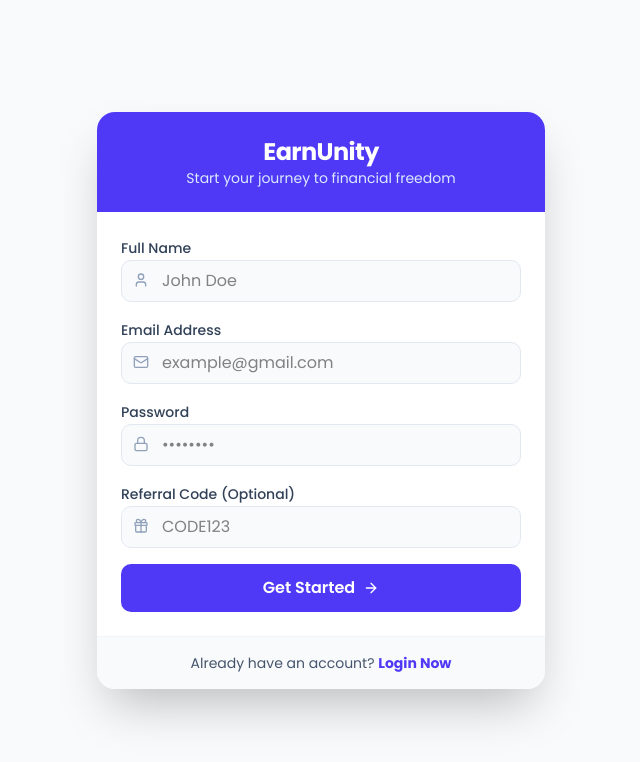
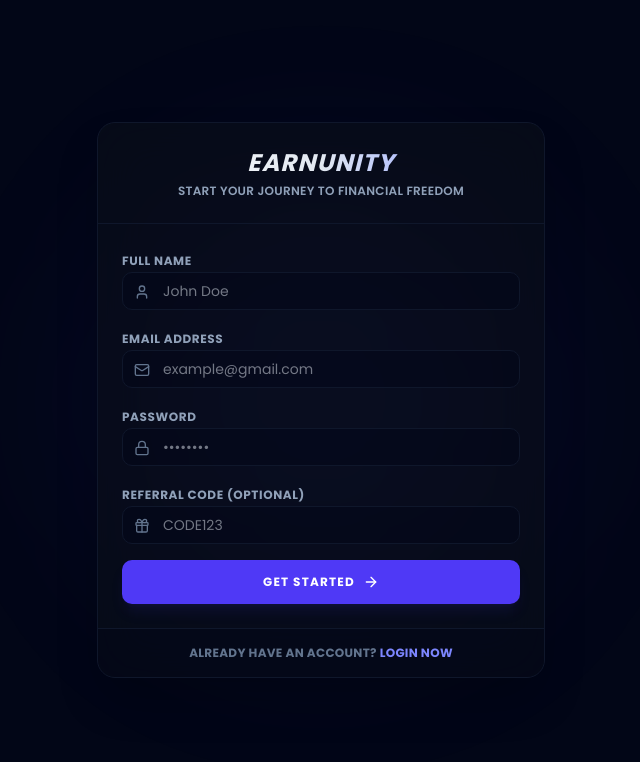
Before and after one commit to roni-biswas/earnunity, a Next.js app: page /register in a window 1280 px wide. Shown: the top 762 px of the page, without its empty margins (319-959 px from the left). Built offline with nearby package versions, Linux system fonts and the light colour scheme; no server answers.

Commit message:
Implemented themes color change in register and login pages

```diff
--- a/app/(auth)/login/page.tsx
+++ b/app/(auth)/login/page.tsx
@@ -36,73 +36,90 @@ export default function LoginPage() {
   };
 
   return (
-    <div className="min-h-screen bg-[#F8FAFC] flex items-center justify-center p-4">
-      <div className="max-w-md w-full bg-white rounded-2xl shadow-2xl overflow-hidden border border-slate-100">
-        <div className="bg-indigo-600 p-8 text-white text-center">
-          <h1 className="text-3xl font-bold italic tracking-tighter">
+    <div className="min-h-screen bg-[#020617] text-slate-200 flex items-center justify-center p-4 relative overflow-hidden">
+      {/* Background Soft Neon Glow */}
+      <div className="absolute top-1/2 left-1/2 -translate-x-1/2 -translate-y-1/2 w-100 h-100 bg-indigo-600/10 rounded-full blur-[100px] pointer-events-none" />
+
+      <div className="max-w-md w-full bg-[#0b0f1a]/60 border border-slate-900 rounded-2xl shadow-2xl overflow-hidden backdrop-blur-xl relative z-10">
+        {/* Header Section */}
+        <div className="border-b border-slate-900 p-6 text-center">
+          <h1 className="text-2xl font-black tracking-wider text-transparent bg-clip-text bg-linear-to-r from-white via-slate-200 to-indigo-400 uppercase italic">
             EarnUnity
           </h1>
-          <p className="text-indigo-100 mt-2">
+          <p className="text-slate-400 text-xs font-semibold mt-1 tracking-wide uppercase">
             Log in to manage your tasks and earnings
           </p>
         </div>
 
-        <form onSubmit={handleSubmit(onSubmit)} className="p-8 space-y-5">
-          <div className="space-y-1">
-            <label className="text-sm font-semibold text-slate-700">
+        {/* Form Section */}
+        <form onSubmit={handleSubmit(onSubmit)} className="p-6 space-y-4">
+          {/* Email Field */}
+          <div className="space-y-1.5">
+            <label className="text-xs font-black uppercase tracking-wider text-slate-400">
               Email Address
             </label>
             <div className="relative">
-              <Mail className="absolute left-3 top-3.5 text-slate-400 w-4 h-4" />
+              <Mail className="absolute left-3 top-3 text-slate-500 w-4 h-4" />
               <input
                 {...register("email")}
-                className="w-full pl-10 pr-4 py-3 bg-slate-50 border border-slate-200 rounded-xl focus:ring-2 focus:ring-indigo-500 outline-none transition"
+                className={`w-full pl-10 pr-4 py-2 bg-[#020617]/40 border rounded-lg outline-none text-sm text-slate-200 transition ${
+                  errors.email
+                    ? "border-red-500/50 focus:border-red-500"
+                    : "border-slate-900 focus:border-indigo-500"
+                }`}
                 placeholder="example@gmail.com"
               />
             </div>
             {errors.email && (
-              <p className="text-xs text-red-500 font-medium">
+              <p className="text-xs text-red-400 font-medium">
                 {errors.email.message as string}
               </p>
             )}
           </div>
 
-          <div className="space-y-1">
-            <label className="text-sm font-semibold text-slate-700">
+          {/* Password Field */}
+          <div className="space-y-1.5">
+            <label className="text-xs font-black uppercase tracking-wider text-slate-400">
               Password
             </label>
             <div className="relative">
-              <Lock className="absolute left-3 top-3.5 text-slate-400 w-4 h-4" />
+              <Lock className="absolute left-3 top-3 text-slate-500 w-4 h-4" />
               <input
                 {...register("password")}
                 type="password"
-                className="w-full pl-10 pr-4 py-3 bg-slate-50 border border-slate-200 rounded-xl focus:ring-2 focus:ring-indigo-500 outline-none transition"
+                className={`w-full pl-10 pr-4 py-2 bg-[#020617]/40 border rounded-lg outline-none text-sm text-slate-200 transition ${
+                  errors.password
+                    ? "border-red-500/50 focus:border-red-500"
+                    : "border-slate-900 focus:border-indigo-500"
+                }`}
                 placeholder="••••••••"
               />
             </div>
             {errors.password && (
-              <p className="text-xs text-red-500 font-medium">
+              <p className="text-xs text-red-400 font-medium">
                 {errors.password.message as string}
               </p>
             )}
           </div>
 
+          {/* Submit Button */}
           <button
             disabled={isSubmitting}
             type="submit"
-            className="w-full bg-indigo-600 hover:bg-indigo-700 text-white font-bold py-4 rounded-xl shadow-lg transition-all flex items-center justify-center gap-2 disabled:opacity-50 active:scale-95"
+            className="w-full bg-indigo-600 hover:bg-indigo-500 text-white font-black uppercase tracking-widest text-xs py-3.5 rounded-lg transition-all flex items-center justify-center gap-2 disabled:opacity-50 active:scale-[0.98] shadow-lg shadow-indigo-600/10 mt-2"
           >
             {isSubmitting ? "Authenticating..." : "Login to Account"}
-            <LogIn className="w-5 h-5" />
+            <LogIn className="w-4 h-4" />
           </button>
         </form>
 
-        <div className="p-6 bg-slate-50 text-center border-t border-slate-100">
-          <p className="text-slate-600 text-sm">
+        {/* Form Footer */}
+        <div className="p-4 bg-[#020617]/40 text-center border-t border-slate-900">
+          <p className="text-slate-500 text-xs font-bold uppercase tracking-wide">
             Don&apos;t have an account?{" "}
             <span
               onClick={() => router.push("/register")}
-              className="text-indigo-600 font-bold cursor-pointer hover:underline"
+              className="text-indigo-400 font-black cursor-pointer hover:text-indigo-300 transition-colors"
             >
               Register Now
             </span>
--- a/app/(auth)/register/page.tsx
+++ b/app/(auth)/register/page.tsx
@@ -8,11 +8,11 @@ import { getUniqueDeviceId } from "@/lib/utils/device";
 import { toast } from "sonner";
 import { User, Mail, Lock, Gift, ArrowRight } from "lucide-react";
 import z from "zod";
-import { useRouter, useSearchParams } from "next/navigation"; // Added useSearchParams
+import { useRouter, useSearchParams } from "next/navigation";
 
 export default function RegisterPage() {
   const router = useRouter();
-  const searchParams = useSearchParams(); // Hook to get URL query params
+  const searchParams = useSearchParams();
 
   const {
     register,
@@ -29,7 +29,7 @@ export default function RegisterPage() {
     const id = getUniqueDeviceId();
     setValue("deviceId", id);
 
-    // 2. Extract "ref" from URL (e.g., ?ref=mithuna425)
+    // 2. Extract "ref" from URL (e.g., ?ref=ronnie425)
     const refCode = searchParams.get("ref");
     if (refCode) {
       setValue("referralCode", refCode);
@@ -65,12 +65,17 @@ export default function RegisterPage() {
   const hasUrlRefCode = !!searchParams.get("ref");
 
   return (
-    <div className="min-h-screen bg-[#F8FAFC] flex items-center justify-center p-4">
-      <div className="max-w-md w-full bg-white rounded-2xl shadow-2xl overflow-hidden">
+    <div className="min-h-screen bg-[#020617] text-slate-200 flex items-center justify-center p-4 relative overflow-hidden">
+      {/* Background Soft Neon Glow */}
+      <div className="absolute top-1/2 left-1/2 -translate-x-1/2 -translate-y-1/2 w-100 h-100 bg-indigo-600/10 rounded-full blur-[100px] pointer-events-none" />
+
+      <div className="max-w-md w-full bg-[#0b0f1a]/60 border border-slate-900 rounded-2xl shadow-2xl overflow-hidden backdrop-blur-xl relative z-10">
         {/* Header Section */}
-        <div className="bg-indigo-600 p-6 text-white text-center">
-          <h1 className="text-2xl font-bold tracking-tight">EarnUnity</h1>
-          <p className="text-blue-100 text-sm">
+        <div className="border-b border-slate-900 p-6 text-center">
+          <h1 className="text-2xl font-black tracking-wider text-transparent bg-clip-text bg-linear-to-r from-white via-slate-200 to-indigo-400 uppercase italic">
+            EarnUnity
+          </h1>
+          <p className="text-slate-400 text-xs font-semibold mt-1 tracking-wide uppercase">
             Start your journey to financial freedom
           </p>
         </div>
@@ -78,94 +83,94 @@ export default function RegisterPage() {
         {/* Form Section */}
         <form onSubmit={handleSubmit(onSubmit)} className="p-6 space-y-4">
           {/* Name Field */}
-          <div className="space-y-1">
-            <label className="text-sm font-medium text-slate-700">
+          <div className="space-y-1.5">
+            <label className="text-xs font-black uppercase tracking-wider text-slate-400">
               Full Name
             </label>
             <div className="relative">
-              <User className="absolute left-3 top-3 text-slate-400 w-4 h-4" />
+              <User className="absolute left-3 top-3 text-slate-500 w-4 h-4" />
               <input
                 {...register("name")}
-                className={`w-full pl-10 pr-4 py-2 bg-slate-50 border rounded-lg outline-none transition ${
+                className={`w-full pl-10 pr-4 py-2 bg-[#020617]/40 border rounded-lg outline-none text-sm text-slate-200 transition ${
                   errors.name
-                    ? "border-red-500"
-                    : "border-slate-200 focus:border-blue-500"
+                    ? "border-red-500/50 focus:border-red-500"
+                    : "border-slate-900 focus:border-indigo-500"
                 }`}
                 placeholder="John Doe"
               />
             </div>
             {errors.name && (
-              <p className="text-xs text-red-500">
+              <p className="text-xs text-red-400 font-medium">
                 {errors.name.message as string}
               </p>
             )}
           </div>
 
           {/* Email Field */}
-          <div className="space-y-1">
-            <label className="text-sm font-medium text-slate-700">
+          <div className="space-y-1.5">
+            <label className="text-xs font-black uppercase tracking-wider text-slate-400">
               Email Address
             </label>
             <div className="relative">
-              <Mail className="absolute left-3 top-3 text-slate-400 w-4 h-4" />
+              <Mail className="absolute left-3 top-3 text-slate-500 w-4 h-4" />
               <input
                 {...register("email")}
-                className={`w-full pl-10 pr-4 py-2 bg-slate-50 border rounded-lg outline-none transition ${
+                className={`w-full pl-10 pr-4 py-2 bg-[#020617]/40 border rounded-lg outline-none text-sm text-slate-200 transition ${
                   errors.email
-                    ? "border-red-500"
-                    : "border-slate-200 focus:border-blue-500"
+                    ? "border-red-500/50 focus:border-red-500"
+                    : "border-slate-900 focus:border-indigo-500"
                 }`}
                 placeholder="example@gmail.com"
               />
             </div>
             {errors.email && (
-              <p className="text-xs text-red-500">
+              <p className="text-xs text-red-400 font-medium">
                 {errors.email.message as string}
               </p>
             )}
           </div>
 
           {/* Password Field */}
-          <div className="space-y-1">
-            <label className="text-sm font-medium text-slate-700">
+          <div className="space-y-1.5">
+            <label className="text-xs font-black uppercase tracking-wider text-slate-400">
               Password
             </label>
             <div className="relative">
-              <Lock className="absolute left-3 top-3 text-slate-400 w-4 h-4" />
+              <Lock className="absolute left-3 top-3 text-slate-500 w-4 h-4" />
               <input
                 {...register("password")}
                 type="password"
-                className={`w-full pl-10 pr-4 py-2 bg-slate-50 border rounded-lg outline-none transition ${
+                className={`w-full pl-10 pr-4 py-2 bg-[#020617]/40 border rounded-lg outline-none text-sm text-slate-200 transition ${
                   errors.password
-                    ? "border-red-500"
-                    : "border-slate-200 focus:border-blue-500"
+                    ? "border-red-500/50 focus:border-red-500"
+                    : "border-slate-900 focus:border-indigo-500"
                 }`}
                 placeholder="••••••••"
               />
             </div>
             {errors.password && (
-              <p className="text-xs text-red-500">
+              <p className="text-xs text-red-400 font-medium">
                 {errors.password.message as string}
               </p>
             )}
           </div>
 
-          {/* Referral Code Field (Dynamic Check Added) */}
-          <div className="space-y-1">
-            <label className="text-sm font-medium text-slate-700">
+          {/* Referral Code Field */}
+          <div className="space-y-1.5">
+            <label className="text-xs font-black uppercase tracking-wider text-slate-400">
               Referral Code {hasUrlRefCode ? "(Applied)" : "(Optional)"}
             </label>
             <div className="relative">
               <Gift
-                className={`absolute left-3 top-3 w-4 h-4 ${hasUrlRefCode ? "text-emerald-500" : "text-slate-400"}`}
+                className={`absolute left-3 top-3 w-4 h-4 ${hasUrlRefCode ? "text-emerald-400" : "text-slate-500"}`}
               />
               <input
                 {...register("referralCode")}
-                readOnly={hasUrlRefCode} // Locks input if it comes from URL string
-                className={`w-full pl-10 pr-4 py-2 border rounded-lg outline-none transition ${
+                readOnly={hasUrlRefCode}
+                className={`w-full pl-10 pr-4 py-2 border rounded-lg outline-none text-sm transition ${
                   hasUrlRefCode
-                    ? "bg-emerald-50/60 border-emerald-200 text-emerald-700 font-bold cursor-not-allowed select-none"
-                    : "bg-slate-50 border-slate-200 focus:border-blue-500"
+                    ? "bg-emerald-500/5 border-emerald-500/20 text-emerald-400 font-bold cursor-not-allowed select-none"
+                    : "bg-[#020617]/40 border-slate-900 text-slate-200 focus:border-indigo-500"
                 }`}
                 placeholder="CODE123"
               />
@@ -179,19 +184,20 @@ export default function RegisterPage() {
           <button
             disabled={isSubmitting}
             type="submit"
-            className="w-full bg-indigo-600 hover:bg-indigo-700 text-white font-semibold py-3 rounded-lg transition-all flex items-center justify-center gap-2 disabled:opacity-50"
+            className="w-full bg-indigo-600 hover:bg-indigo-500 text-white font-black uppercase tracking-widest text-xs py-3.5 rounded-lg transition-all flex items-center justify-center gap-2 disabled:opacity-50 active:scale-[0.98] shadow-lg shadow-indigo-600/10 mt-2"
           >
             {isSubmitting ? "Creating Account..." : "Get Started"}
             <ArrowRight className="w-4 h-4" />
           </button>
         </form>
 
-        <div className="p-4 bg-slate-50 text-center border-t border-slate-100">
-          <p className="text-slate-600 text-sm">
+        {/* Form Footer */}
+        <div className="p-4 bg-[#020617]/40 text-center border-t border-slate-900">
+          <p className="text-slate-500 text-xs font-bold uppercase tracking-wide">
             Already have an account?{" "}
             <span
               onClick={() => router.push("/login")}
-              className="text-indigo-600 font-bold cursor-pointer hover:underline"
+              className="text-indigo-400 font-black cursor-pointer hover:text-indigo-300 transition-colors"
             >
               Login Now
             </span>
--- a/components/landing/LandingFooter.tsx
+++ b/components/landing/LandingFooter.tsx
@@ -175,9 +175,6 @@ export function LandingFooter() {
                 <Link href="/terms-conditions">Terms & Conditions</Link>
               </li>
               <li className="hover:text-white transition-colors">
-                <Link href="/payout-policy">Payout Policy</Link>
-              </li>
-              <li className="hover:text-white transition-colors">
                 <Link href="/support">Help Center</Link>
               </li>
             </ul>
```
